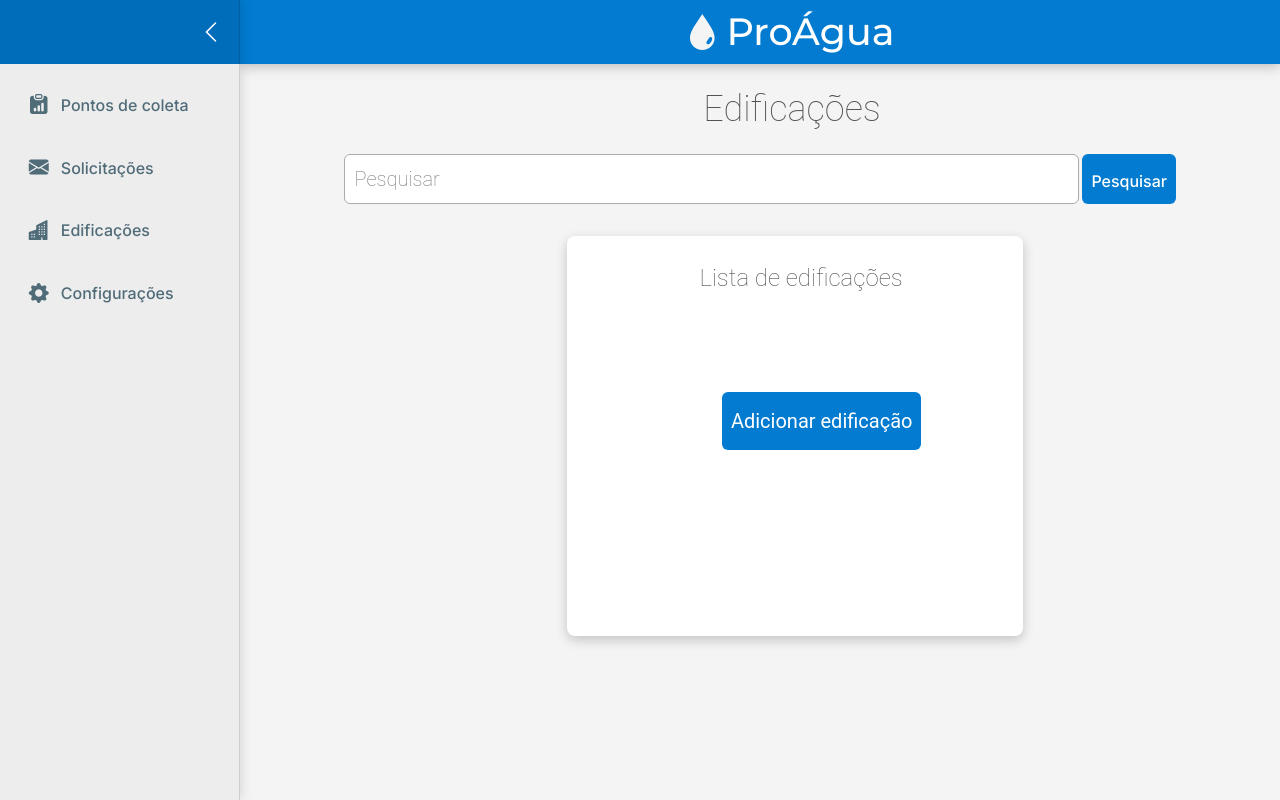
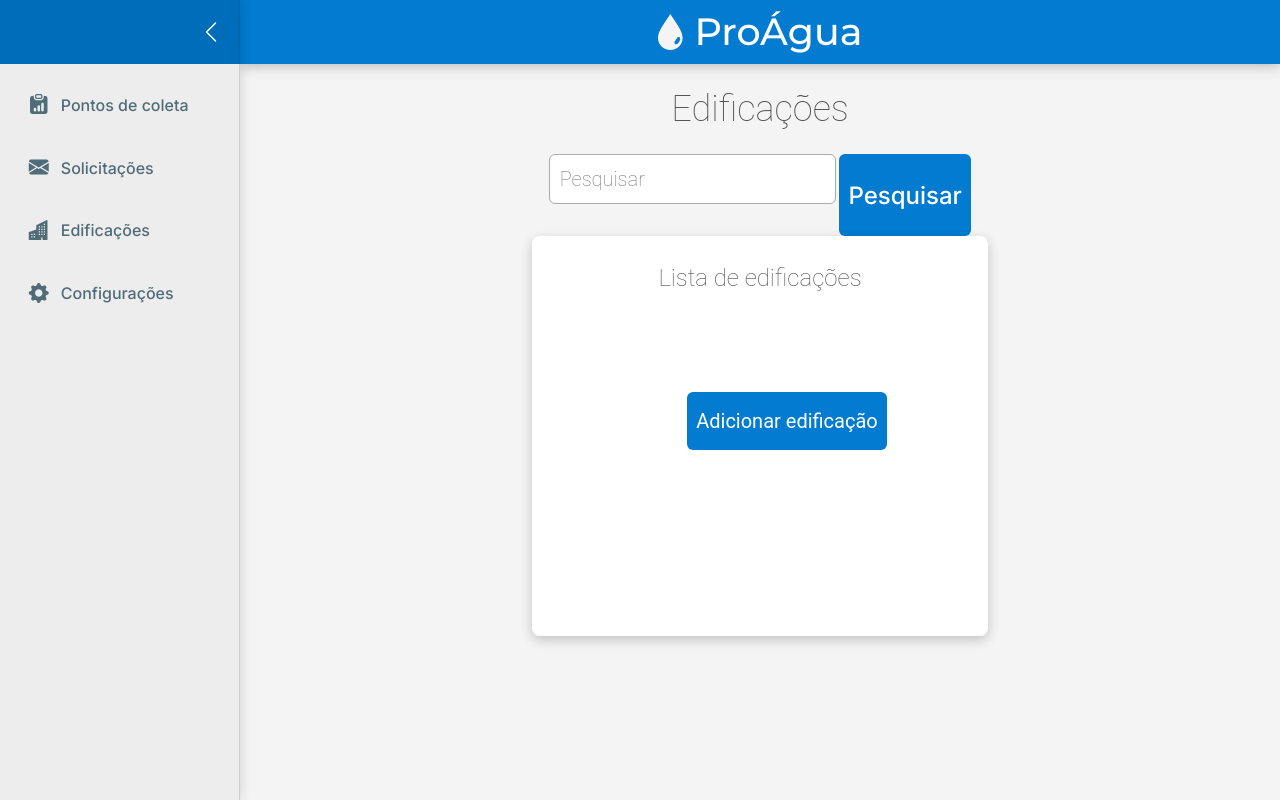
Before and after one commit to vynijales/ProAgua-backend-test, a Django app: page /edificacao/ in a window 1280 px wide. Run offline with Django 4.2, Linux system fonts and the light colour scheme; the visitor is signed in with stand-in values (Sample User, id 1); data that the repository does not hold is empty.

Commit message:
css: centralização do 'proagua' e alguns elementos

```diff
--- a/proagua/static/stylesheets/privado/edificacoes.css
+++ b/proagua/static/stylesheets/privado/edificacoes.css
@@ -4,7 +4,6 @@ h1{
     font-weight: 100;
     color: #525252;
     font-size: 4.5vh;
-    padding-left: 5vw;
 }
 h2{
     text-align: center;
@@ -12,7 +11,7 @@ h2{
     font-weight: 100;
     color: #525252;
     margin-top: 1vh;
-    padding-left: 1vw;
+
 }
 
 #search-bar2{
@@ -24,15 +23,16 @@ h2{
     font-weight: 100;
 }
 
-#botao-pesquisar{
-    font-size: 2vh;
-    height: 6.2vh;
+
+#content{
+    display:flex;
+    align-items: center;
+    flex-direction: column;
 }
 
 .card{
     height: 45vh;
     padding: 20px;
-    margin-left: 17.4vw;
     width: 50%;
     border-radius: 8px;
     background-color: white;
--- a/proagua/static/stylesheets/privado/pontos_coletas.css
+++ b/proagua/static/stylesheets/privado/pontos_coletas.css
@@ -2,7 +2,6 @@ h1 {
     font-family: Roboto, sans-serif;
     font-style: normal;
     font-weight: 100;
-    padding-left: 5vw;
     font-size: 4.5vh;
     text-align: center;
     color: #525252;
--- a/proagua/static/stylesheets/privado/stylesheet.css
+++ b/proagua/static/stylesheets/privado/stylesheet.css
@@ -28,6 +28,7 @@ body {
 
 #header-bar .proagua-logo {
     justify-self: center;
+    padding-right: 64px;
 }
 
 .header-icon {
--- a/proagua/templates/privado/edificacoes.html
+++ b/proagua/templates/privado/edificacoes.html
@@ -12,6 +12,7 @@
     <input id="search-bar2" type="text" name="q" placeholder="Pesquisar" />
     <input id="botao-pesquisar" type="submit" value="Pesquisar">
 </form>
+
 
 <div class="card">
     <h2>Lista de edificações</h2>
```
Also changed, not shown: proagua/static/stylesheets/privado/configuracoes.css (+6 -1 lines).
